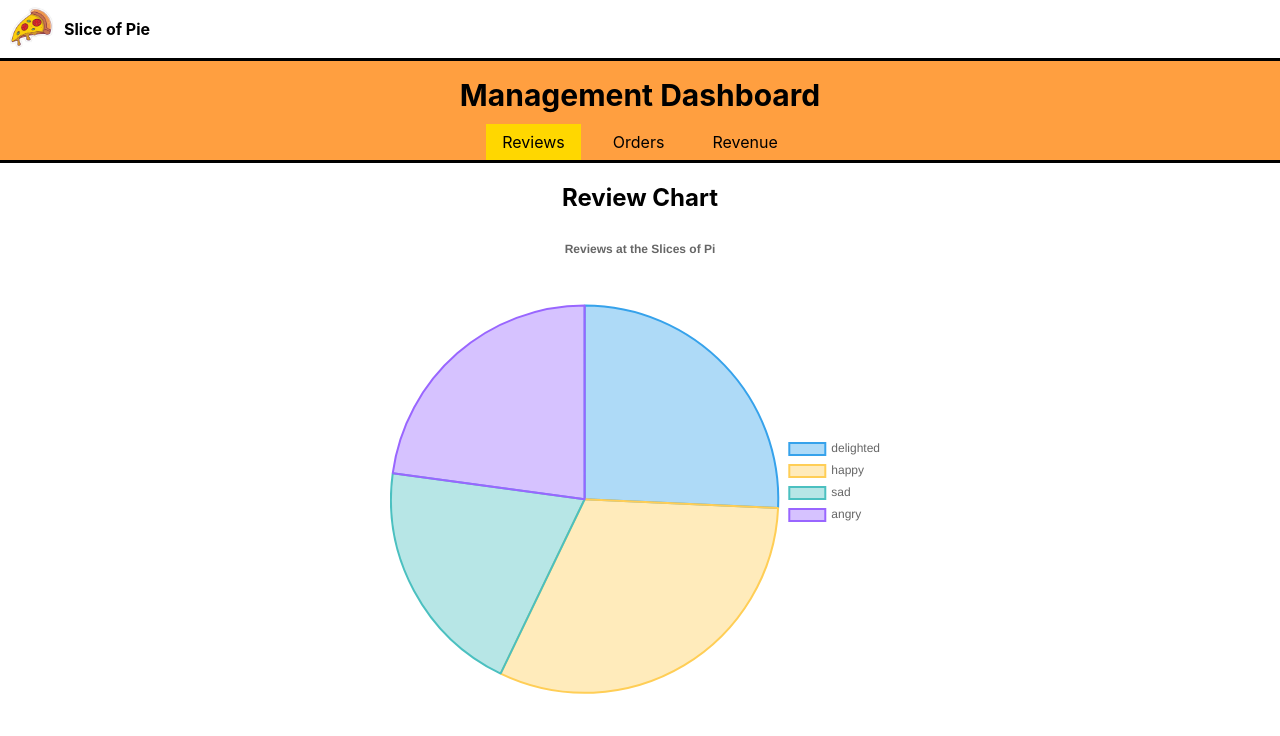
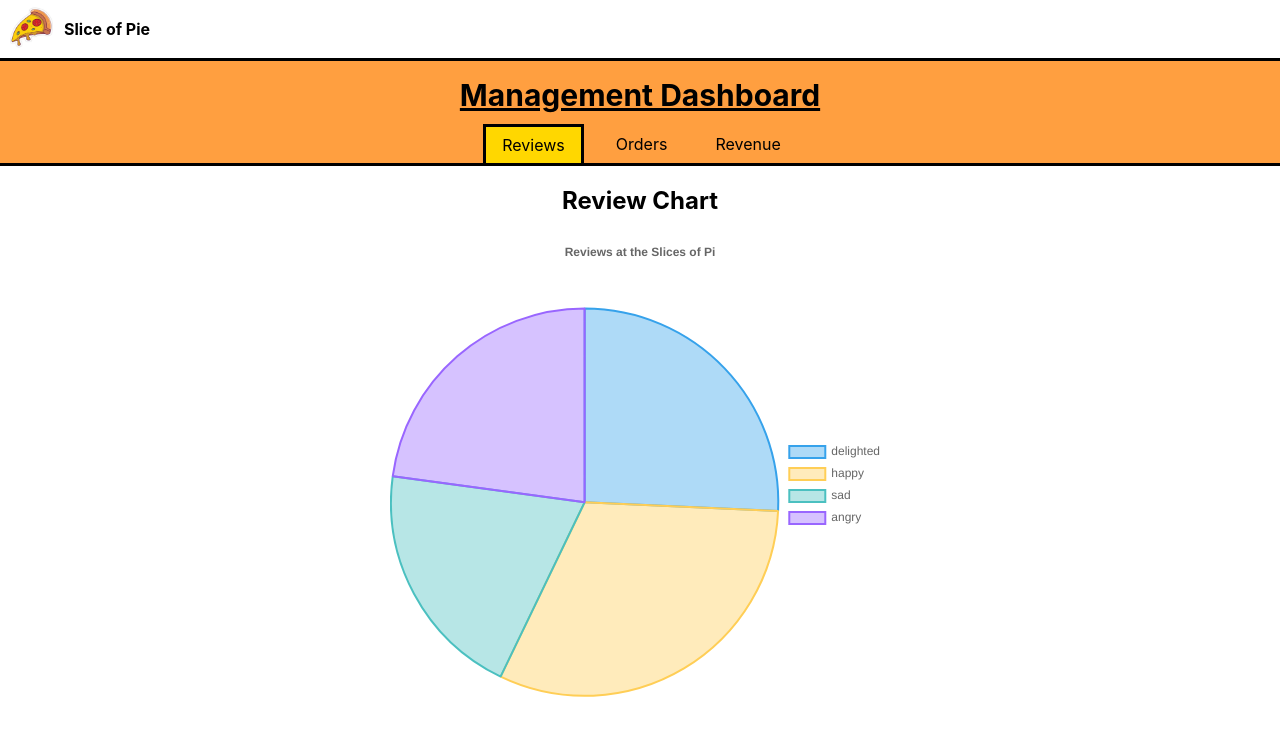
Before and after one commit to oZep/OutStem, a React (Create React App) app in the folder slice-of-pi-dashboard/: page / in a window 1280 px wide. In both pictures the pointer is over the button "Reviews". Shown: the top 736 px of the page. Built offline with nearby package versions, Linux system fonts and the light colour scheme.

Commit message:
done ui, will finish line graph today

```diff
--- a/slice-of-pi-dashboard/src/components/Dashboard.css
+++ b/slice-of-pi-dashboard/src/components/Dashboard.css
@@ -33,6 +33,9 @@
 .Nav-Link:focus {
     background-color: #FFD700;
     color: black;
+    border-style: solid solid none solid;
+    worder-width: 3px;
+    border-color: black;
 }
 
 .Charts-Container {
--- a/slice-of-pi-dashboard/src/components/Dashboard.js
+++ b/slice-of-pi-dashboard/src/components/Dashboard.js
@@ -17,7 +17,7 @@ const Dashboard = () => {
     <div className='center-text'>
       <Navbar expand="lg" className="Nav-Container">
         <Container>
-          <Navbar.Brand style={{ fontSize: "30px", fontWeight: "bold" }}>Management Dashboard</Navbar.Brand>
+          <Navbar.Brand style={{ fontSize: "30px", fontWeight: "bold", textDecoration: "underline" }}>Management Dashboard</Navbar.Brand>
           <Navbar.Collapse>
             <Nav className="Navi">
               <Nav.Link className="Nav-Link" onClick={() => chartChange('reviews')}>
```
